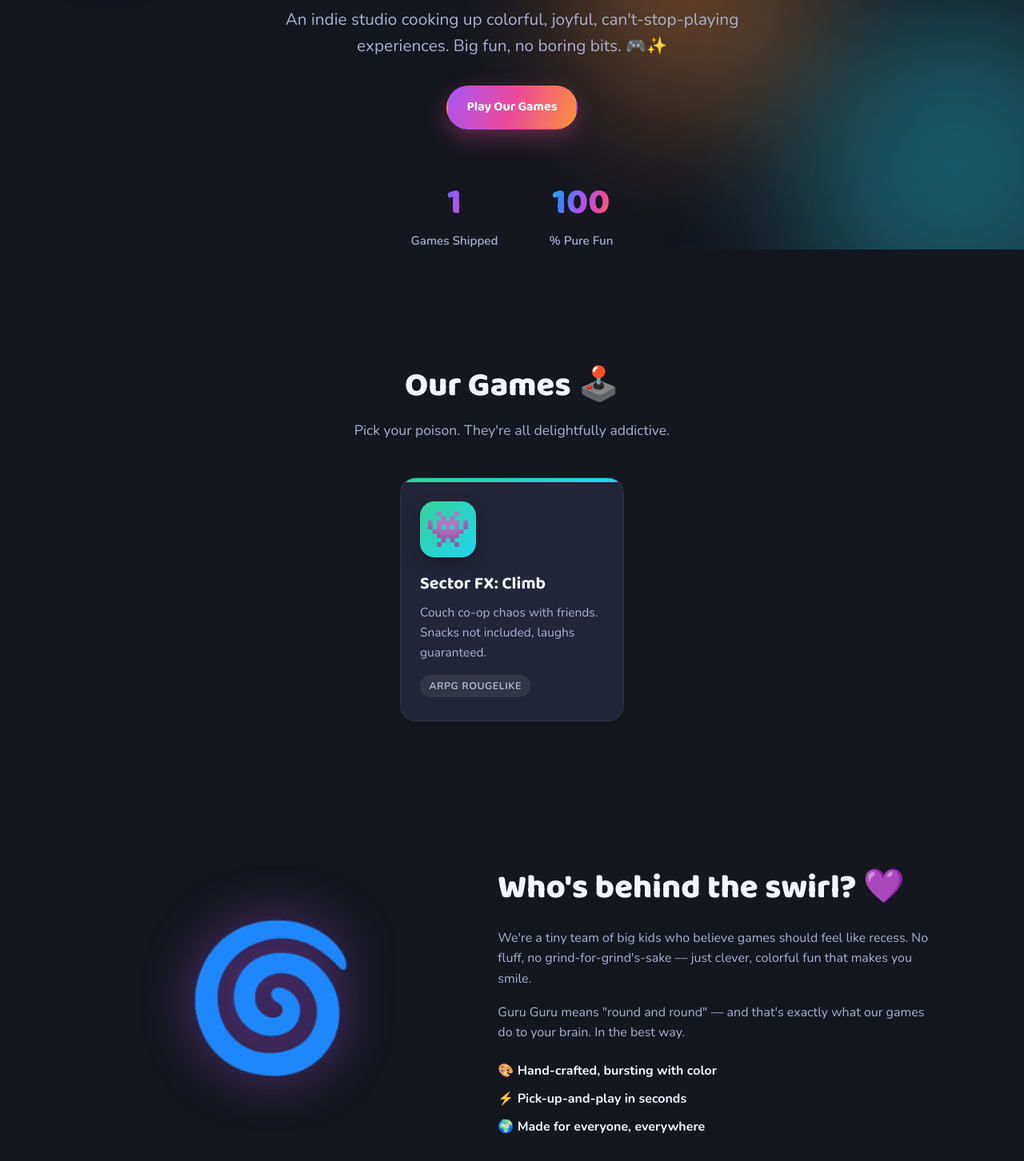
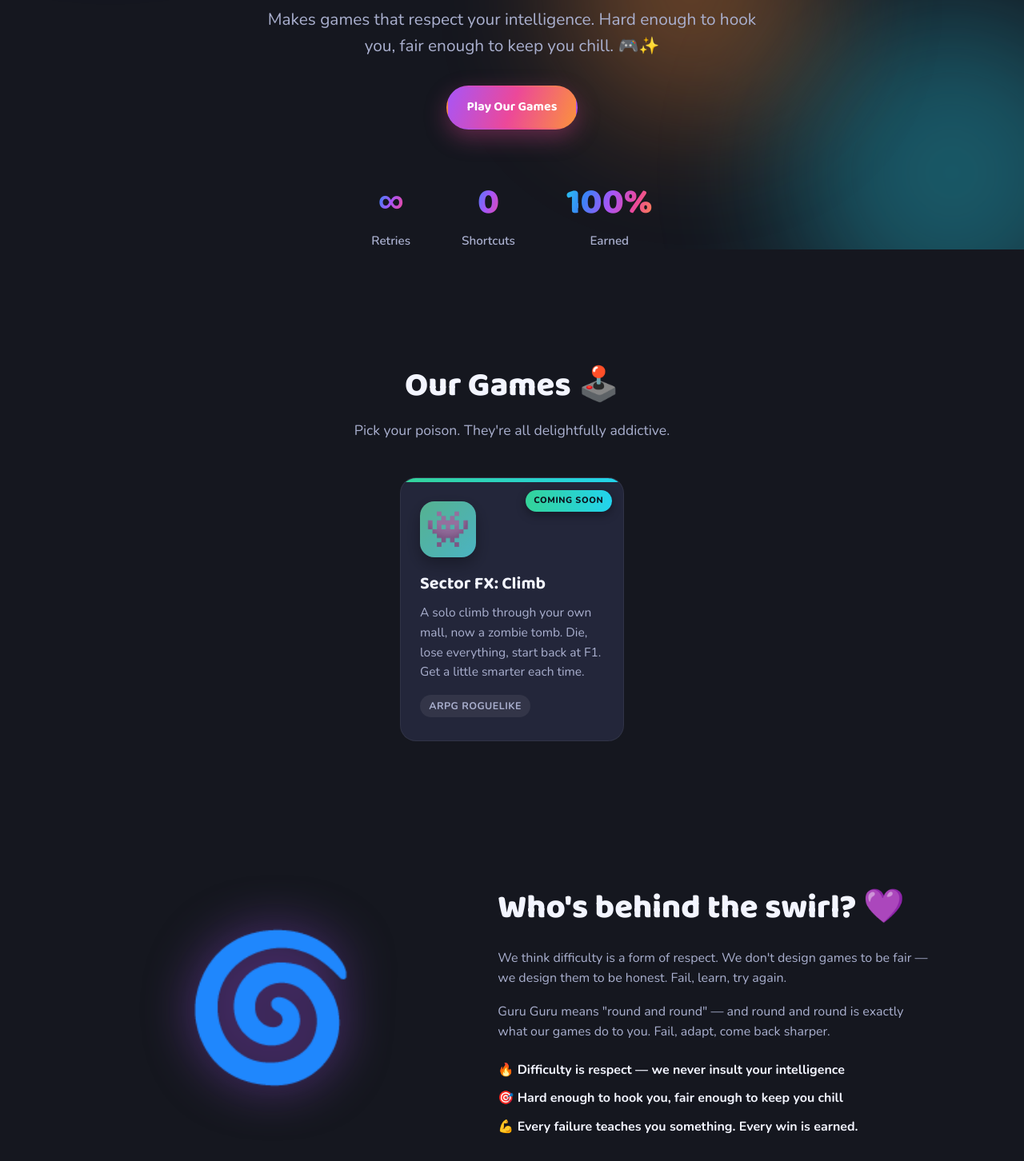
Before and after one commit to zombos-fx/zombos-fx.github.io, a plain HTML site: page index.html in a window 1280 px wide. Shown: the part 488-1940 px from the top of the page at 80% size. Drawn offline with nearby package versions, Linux system fonts and the light colour scheme.

Commit message:
feat: add coming-soon marker, update hero stats, fix contact link
- Add 'Coming Soon' badge to Sector FX: Climb card
- Replace hero stats with ∞ Retries / 0 Shortcuts / 100% Earned
- Support non-numeric and suffixed stat counters in script.js
- Point 'Say Hi' at mailto link and remove broken contact-form JS

```diff
--- a/index.html
+++ b/index.html
@@ -28,7 +28,7 @@
     <nav class="nav__links" aria-label="Primary">
       <a href="#games">Games</a>
       <a href="#about">About</a>
-      <a href="#contact" class="btn btn--ghost btn--sm">Say Hi 👋</a>
+      <a href="mailto:contact@guruguru.my.id" class="btn btn--ghost btn--sm">Say Hi 👋</a>
     </nav>
   </header>
 
@@ -44,16 +44,15 @@
         in your head!
       </h1>
       <p class="hero__subtitle">
-        An indie studio cooking up colorful, joyful, can't-stop-playing experiences.
-        Big fun, no boring bits. 🎮✨
+       Makes games that respect your intelligence. Hard enough to hook you, fair enough to keep you chill. 🎮✨
       </p>
       <div class="hero__cta">
         <a href="#games" class="btn btn--primary">Play Our Games</a>
       </div>
       <div class="hero__stats">
-        <div class="stat"><span class="stat__num" data-count="1">0</span><span class="stat__label">Games Shipped</span></div>
-        <!-- <div class="stat"><span class="stat__num" data-count="2">0</span><span class="stat__label">Million Players</span></div> -->
-        <div class="stat"><span class="stat__num" data-count="100">0</span><span class="stat__label">% Pure Fun</span></div>
+        <div class="stat"><span class="stat__num">∞</span><span class="stat__label">Retries</span></div>
+        <div class="stat"><span class="stat__num" data-count="0">0</span><span class="stat__label">Shortcuts</span></div>
+        <div class="stat"><span class="stat__num" data-count="100" data-suffix="%">0</span><span class="stat__label">Earned</span></div>
       </div>
     </section>
 
@@ -64,11 +63,12 @@
         <p class="section__sub">Pick your poison. They're all delightfully addictive.</p>
       </div>
       <div class="cards">
-        <article class="card" style="--card-c1:#34d399;--card-c2:#22d3ee;">
+        <article class="card card--soon" style="--card-c1:#34d399;--card-c2:#22d3ee;">
+          <span class="card__soon">Coming Soon</span>
           <div class="card__art">👾</div>
           <h3 class="card__title">Sector FX: Climb</h3>
-          <p class="card__text">Couch co-op chaos with friends. Snacks not included, laughs guaranteed.</p>
-          <span class="card__tag">ARPG Rougelike</span>
+          <p class="card__text">A solo climb through your own mall, now a zombie tomb. Die, lose everything, start back at F1. Get a little smarter each time.</p>
+          <span class="card__tag">ARPG Roguelike</span>
         </article>
       </div>
     </section>
@@ -81,14 +81,12 @@
         </div>
         <div class="about__body">
           <h2 class="section__title">Who's behind the swirl? <span class="emoji">💜</span></h2>
-          <p>We're a tiny team of big kids who believe games should feel like recess. No fluff, no
-            grind-for-grind's-sake — just clever, colorful fun that makes you smile.</p>
-          <p>Guru Guru means "round and round" — and that's exactly what our games do to your brain.
-            In the best way.</p>
+          <p>We think difficulty is a form of respect. We don't design games to be fair — we design them to be honest. Fail, learn, try again.</p>
+          <p>Guru Guru means "round and round" — and round and round is exactly what our games do to you. Fail, adapt, come back sharper.</p>
           <ul class="about__list">
-            <li>🎨 Hand-crafted, bursting with color</li>
-            <li>⚡ Pick-up-and-play in seconds</li>
-            <li>🌍 Made for everyone, everywhere</li>
+            <li>🔥 Difficulty is respect — we never insult your intelligence</li>
+            <li>🎯 Hard enough to hook you, fair enough to keep you chill</li>
+            <li>💪 Every failure teaches you something. Every win is earned.</li>
           </ul>
         </div>
       </div>
@@ -100,12 +98,12 @@
     <img src="assets/logo.png" alt="" class="footer__logo" aria-hidden="true" />
     <p class="footer__name">Guru Guru Games</p>
     <p class="footer__copy">Made with 💜 and a lot of caffeine. © <span id="year"></span> Guru Guru Games.</p>
-    <div class="footer__social">
+    <!-- <div class="footer__social">
       <a href="#" aria-label="Twitter">🐦</a>
       <a href="#" aria-label="Discord">💬</a>
       <a href="#" aria-label="YouTube">📺</a>
       <a href="#" aria-label="Itch.io">🎮</a>
-    </div>
+    </div> -->
   </footer>
 
   <script src="script.js"></script>
--- a/script.js
+++ b/script.js
@@ -28,14 +28,18 @@ revealTargets.forEach((el) => revealObserver.observe(el));
 const counters = document.querySelectorAll(".stat__num");
 
 function animateCount(el) {
+  // Skip non-numeric stats (e.g. "∞") — nothing to count up to.
+  if (el.dataset.count === undefined) return;
+
   const target = Number(el.dataset.count) || 0;
+  const suffix = el.dataset.suffix || "";
   const duration = 1400;
   const start = performance.now();
 
   function tick(now) {
     const progress = Math.min((now - start) / duration, 1);
     const eased = 1 - Math.pow(1 - progress, 3); // easeOutCubic
-    el.textContent = Math.round(eased * target).toLocaleString();
+    el.textContent = Math.round(eased * target).toLocaleString() + suffix;
     if (progress < 1) requestAnimationFrame(tick);
   }
   requestAnimationFrame(tick);
@@ -54,29 +58,6 @@ const counterObserver = new IntersectionObserver(
 );
 counters.forEach((el) => counterObserver.observe(el));
 
-// ---------- Contact form (front-end only) ----------
-const form = document.getElementById("contactForm");
-const note = document.getElementById("formNote");
-
-form.addEventListener("submit", (e) => {
-  e.preventDefault();
-
-  const name = form.name.value.trim();
-  const email = form.email.value.trim();
-  const message = form.message.value.trim();
-  const emailOk = /^[^\s@]+@[^\s@]+\.[^\s@]+$/.test(email);
-
-  if (!name || !message || !emailOk) {
-    note.textContent = "Oops! Fill in every field with a valid email. 🙃";
-    note.className = "contact__note err";
-    return;
-  }
-
-  note.textContent = `Thanks, ${name}! We'll spin back to you soon. 🌀`;
-  note.className = "contact__note ok";
-  form.reset();
-});
-
 // ---------- Tiny parallax on hero logo ----------
 const heroLogo = document.querySelector(".hero__logo");
 if (heroLogo && !matchMedia("(prefers-reduced-motion: reduce)").matches) {
--- a/styles.css
+++ b/styles.css
@@ -242,6 +242,24 @@ a { color: inherit; text-decoration: none; }
   color: var(--text-dim);
 }
 
+/* Coming soon marker */
+.card--soon .card__art { filter: grayscale(0.35) brightness(0.9); }
+.card__soon {
+  position: absolute;
+  top: 0.9rem;
+  right: 0.9rem;
+  z-index: 1;
+  font-size: 0.68rem;
+  font-weight: 800;
+  text-transform: uppercase;
+  letter-spacing: 0.6px;
+  padding: 0.3rem 0.65rem;
+  border-radius: 999px;
+  color: #0b0f1a;
+  background: linear-gradient(90deg, var(--card-c1), var(--card-c2));
+  box-shadow: 0 4px 12px rgba(0, 0, 0, 0.35);
+}
+
 /* ---------- About ---------- */
 .about__grid {
   display: grid;
```
